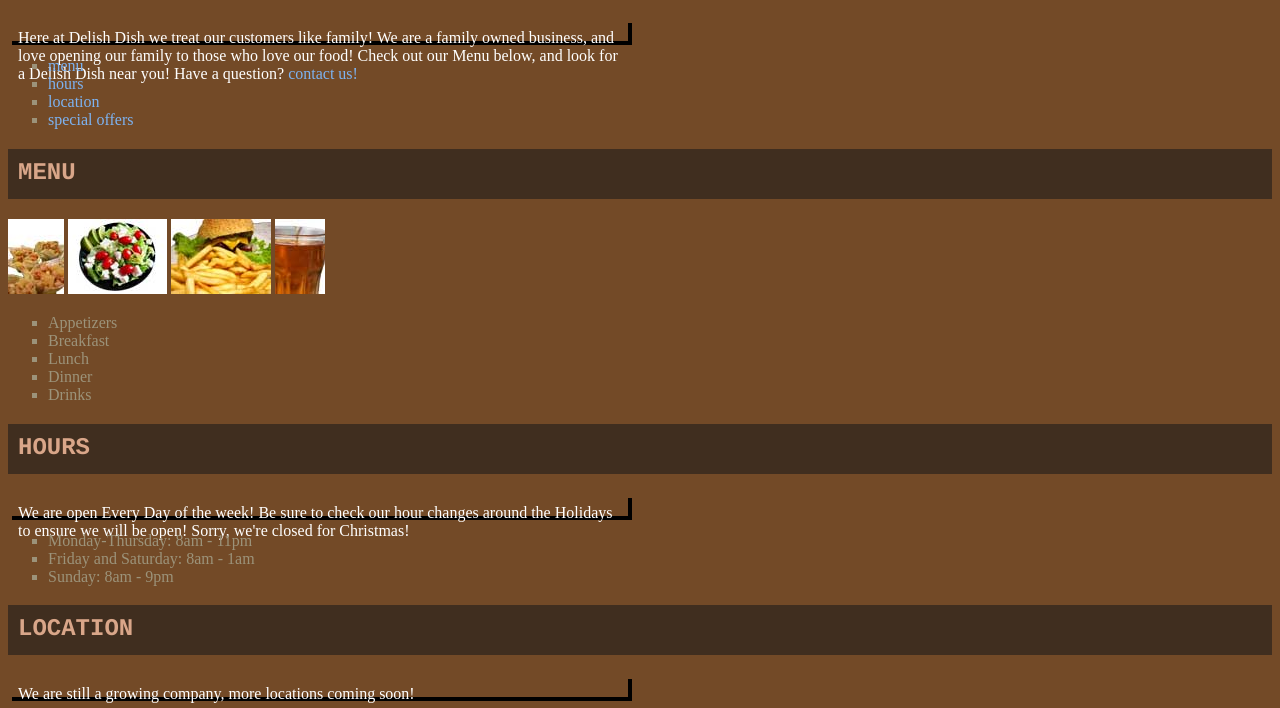
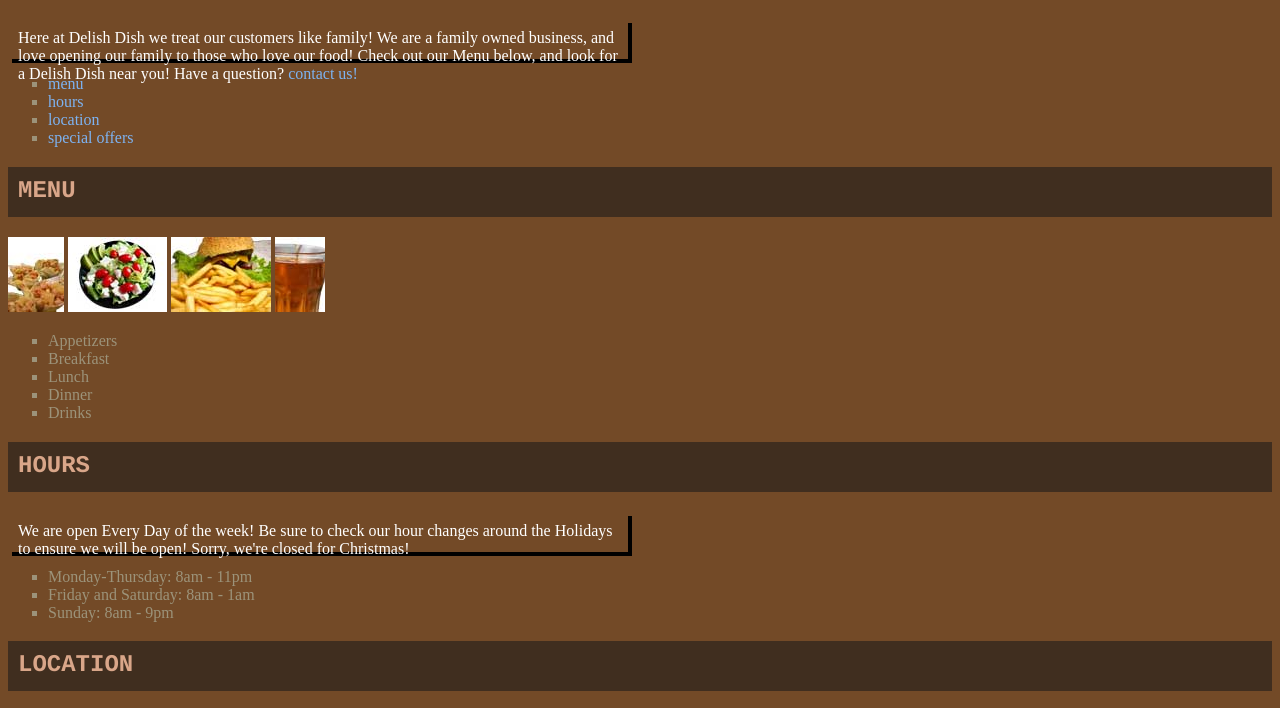
Before and after one commit to NStiner/DWS1, a plain HTML site: page project2/index.html in a window 1280 px wide. Shown: the part 74-782 px from the top of the page. Drawn offline with Linux system fonts and the light colour scheme.

Commit message:
changed paragraph height number

```diff
--- a/project2/css/style.css
+++ b/project2/css/style.css
@@ -37,7 +37,7 @@ p {
 	color: #ffffff;
 	font-family: Times New Roman, Times, serif;
 	width: 600px;
-	height: 2px;
+	height: 20px;
 	padding: 10px;
 	box-shadow: 4px 4px #000000;
 
```
